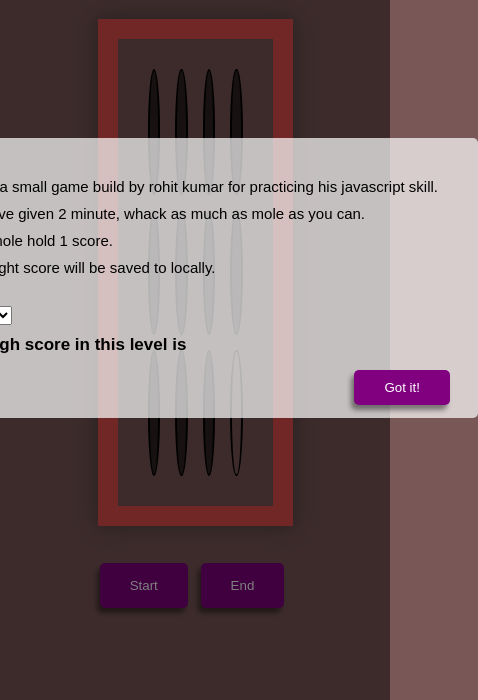
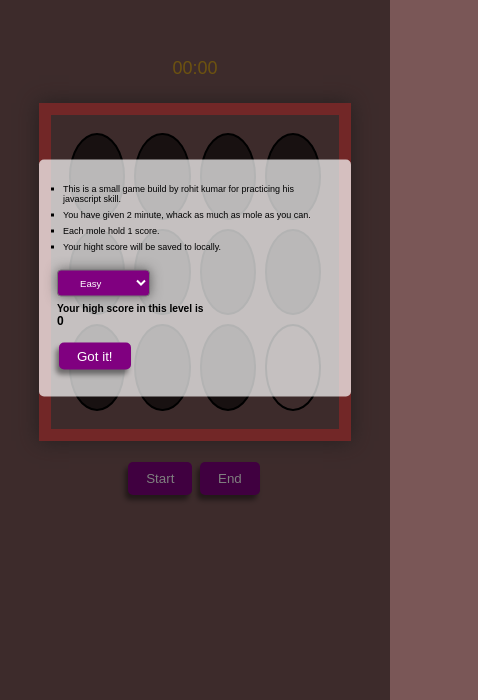
Before and after one commit to rohit063kr/whack-a-mole, a website built with Parcel: page src/index.html in a window 390 px wide. Shown: the part 144-844 px from the top of the page, 478 px wide, since content can reach past the window. Built offline with nearby package versions, Linux system fonts and the light colour scheme; files whose address does not match are found by name.

Commit message:
responsiveness added

```diff
--- a/src/assets/style.scss
+++ b/src/assets/style.scss
@@ -1,6 +1,18 @@
 html{
     font-size:62.5%;
     box-sizing:border-box;
+
+    @media(max-width: 1100px){
+      font-size: 50%;
+    }
+
+    @media(max-width: 900px){
+      font-size:47.5%;
+    }
+
+    @media(max-width: 500px){
+      font-size: 37.5%;
+    }
 }
 
 *,
@@ -9,6 +21,11 @@ html{
     box-sizing: inherit;
     margin:0;
     padding:0;
+}
+
+html,body{
+  width:100%;
+  overflow-x:hidden;
 }
 
 body{
@@ -33,6 +50,11 @@ body{
         padding: 3rem;
         box-shadow:0 0 19px 0px #333333ad;
         margin:4rem 0;
+
+        @media(max-width: 500px){
+          width:80%;
+          height:40vh;
+        }
     }
 
     &__sub{
@@ -91,7 +113,9 @@ body{
   background:rgba(#fff, .7);
   padding:4rem 3rem;
   border-radius: 5px;
-  width:max-content;
+  width: 80vw;
+
+
 
   &__list{
     list-style: square;
@@ -108,11 +132,17 @@ body{
   }
 
   &__info{
-    margin-top:3rem;
+    margin:3rem 0;
   }
 
   &__select{
     margin-bottom:1rem;
+    padding:1rem 3rem;
+    box-shadow:0 0 12px 0px #333333ad;
+    background:purple;
+    color:#fff;
+    border-radius: 4px;
+    font-size:1.6rem;
   }
 
   &__btn{
@@ -120,6 +150,12 @@ body{
     right:2rem;
     bottom:1rem;
     padding:1rem 3rem;
+
+    @media(max-width: 500px){
+      position:relative;
+      right:0rem;
+      bottom:0rem;
+    }
   }
 }
 
```
